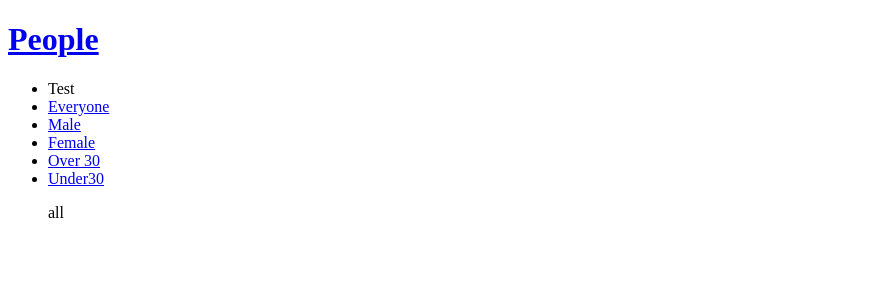
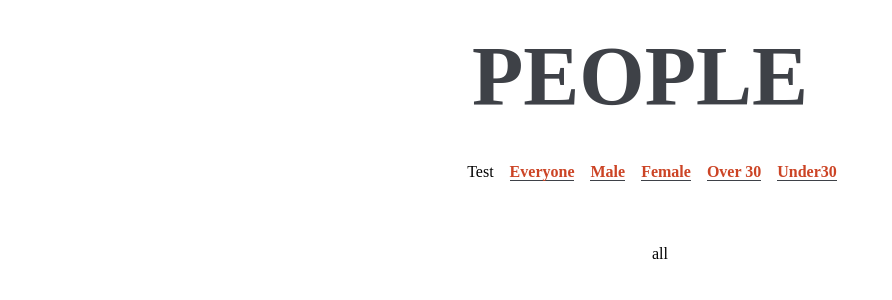
Before and after one commit to andrew-rayco/fed-integration, a React app: page / in a window 1280 px wide. Shown: the top 300 px of the page, without its empty margins (0-892 px from the left). Built offline with nearby package versions, Linux system fonts and the light colour scheme; the HTML template or start-up script is replaced by a standard one.

Commit message:
Add scss styles, fonts and webpack config

```diff
--- a/package.json
+++ b/package.json
@@ -26,7 +26,10 @@
         "babel-loader": "^7.1.5",
         "babel-preset-env": "^1.7.0",
         "babel-preset-react": "^6.24.1",
+        "css-loader": "^2.1.1",
         "node-sass": "^4.11.0",
+        "sass-loader": "^7.1.0",
+        "style-loader": "^0.23.1",
         "webpack": "^4.29.6",
         "webpack-cli": "^3.3.0",
         "webpack-dev-server": "^3.2.1"
--- a/refactionjs/public/index.html
+++ b/refactionjs/public/index.html
@@ -4,6 +4,7 @@
     <meta charset="utf-8">
     <meta name="viewport" content="width=device-width, initial-scale=1">
     <meta http-equiv="X-UA-Compatible" content="IE=edge">
+    <link href='https://fonts.googleapis.com/css?family=Oswald:400,700|family=Arvo:400,700' rel='stylesheet' type='text/css'>
     <title>Refactionjs</title>
   </head>
   <body>
--- /dev/null
+++ b/refactionjs/src/css/index.scss
@@ -0,0 +1,57 @@
+
+.header {
+  display: flex;
+  flex-direction: column;
+  align-items: center;
+}
+
+h1 a {
+  color: #3E4147;
+  font-family: 'Oswald';
+  font-size: 84px;
+  font-weight: 600;
+  line-height: 96px;
+  margin-bottom: 48px;
+  text-transform: uppercase;
+  text-decoration: none;
+
+  &:hover {
+    color: #CC4425;
+  }
+}
+
+li {
+  display: inline;
+  padding-right: 1rem;
+  font-family: 'Arvo';
+
+  a {
+    color: #CC4425;
+    border-bottom: 1px solid #3E4147;
+  	font-weight: 700;
+  	text-decoration: none;
+    transition: border-bottom .3s;
+
+    &:hover {
+      color: #CC4425;
+      border-bottom: 4px solid #3E4147;
+      transition: border-bottom .3s;
+    }
+  }
+}
+
+.name-list ul {
+  display: flex;
+  flex-direction: column;
+  align-items: center;
+  margin-top: 3rem;
+}
+.person {
+	color: #3E4147;
+	font-family: 'Arvo';
+	font-size: 34px;
+	font-weight: 500;
+	line-height: 36px;
+	letter-spacing: -0.01em;
+	margin-bottom: 28px;
+}
--- a/refactionjs/src/js/App.js
+++ b/refactionjs/src/js/App.js
@@ -5,6 +5,7 @@ import {
   Link
 } from 'react-router-dom'
 import ReactDOM from 'react-dom'
+import '../css/index.scss';
 
 import Header from './Header'
 import NameList from './NameList'
--- a/webpack.config.js
+++ b/webpack.config.js
@@ -9,7 +9,7 @@ module.exports = {
     },
     module: {
         rules: [
-            {
+          {
                 test: /\.js$/,
                 exclude: /(node_modules)/,
                 use: {
@@ -18,6 +18,19 @@ module.exports = {
                         presets: ["babel-preset-env", "babel-preset-react"]
                     }
                 }
+            },
+            {
+                test: /\.scss$/,
+                use: [{
+                        loader: "style-loader" // creates style nodes from JS strings
+                    },
+                    {
+                        loader: "css-loader" // translates CSS into CommonJS
+                    },
+                    {
+                        loader: "sass-loader" // compiles Sass to CSS
+                    }
+                ]
             }
         ]
     },
```
Also changed, not shown: 1 other file (tests, documents, lock files or other folders).
